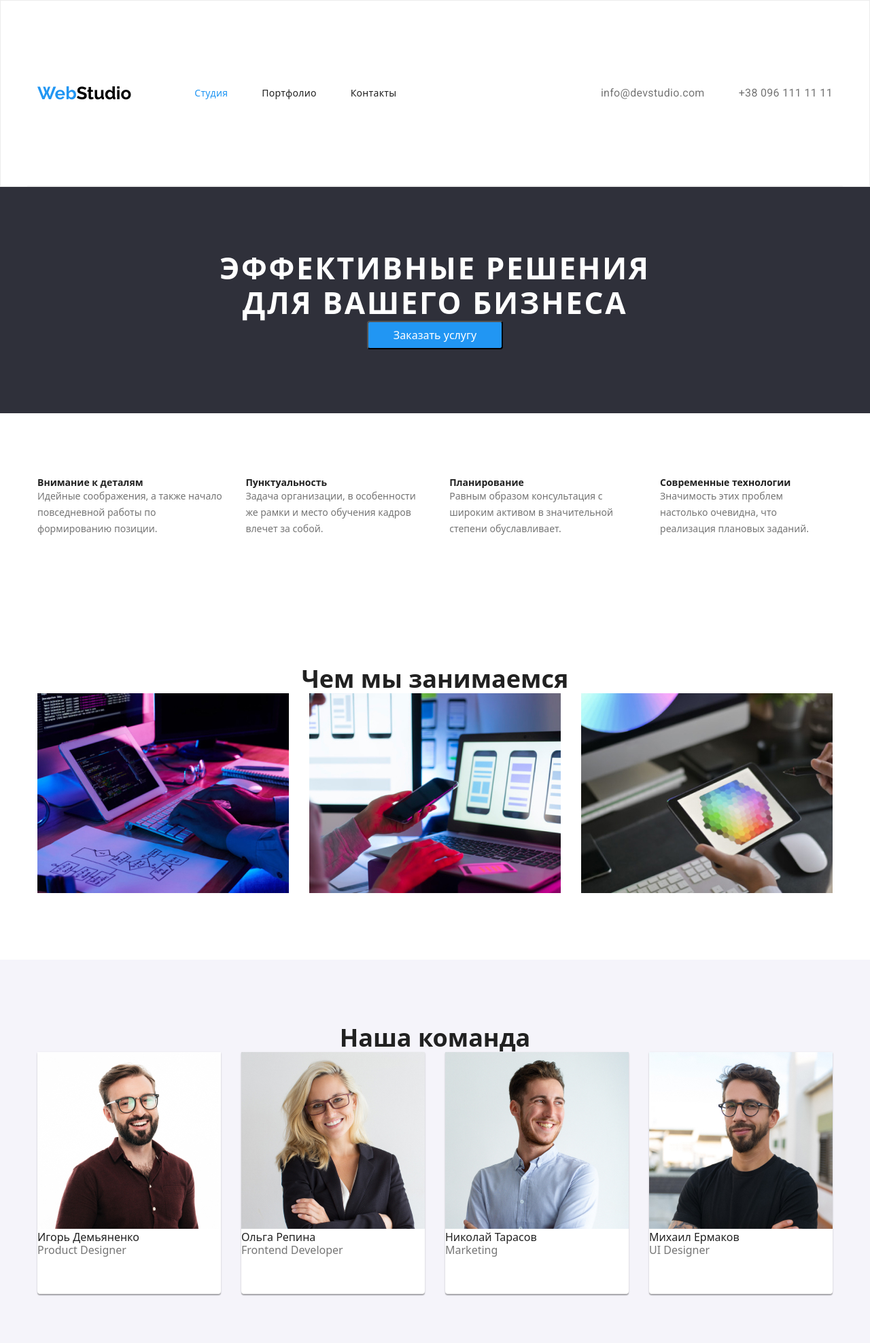
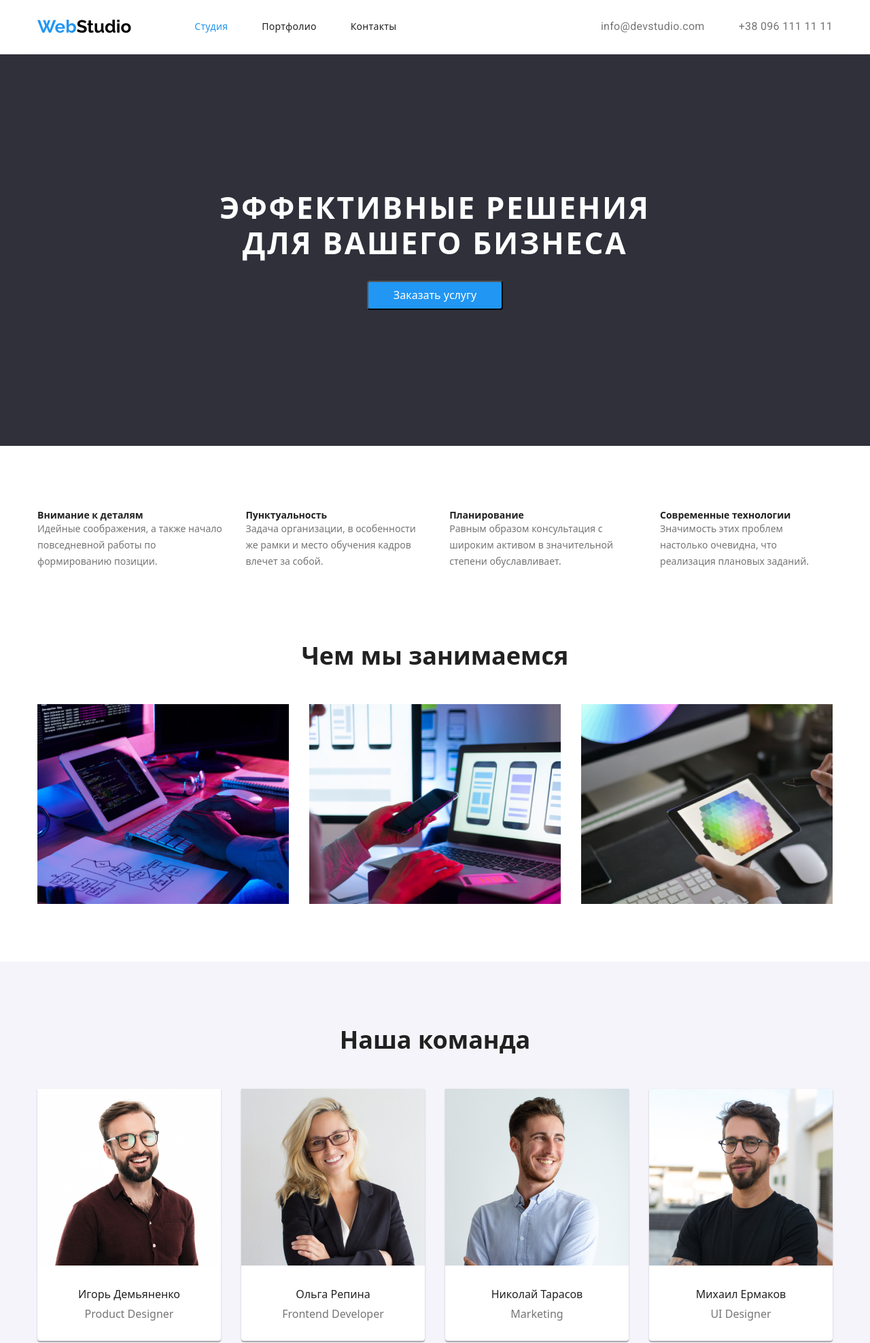
Before and after one commit to mkhomenko2212/goit-markup-hw-03, a plain HTML site: page index.html in a window 1280 px wide. Shown: the top 1976 px of the page at 68% size. Drawn offline with nearby package versions, Linux system fonts and the light colour scheme.

Commit message:
исправление ошибок

```diff
--- a/css/styles.css
+++ b/css/styles.css
@@ -27,6 +27,8 @@
 .section {
   padding-top: 94px;
   padding-bottom: 94px;
+  margin-top: 0;
+  margin-bottom: 0;
 }
 .container {
   margin-left: auto;
@@ -51,7 +53,7 @@ ul {
 }
 
 header {
-  border: 1px solid #ececec;
+  border-bottom: 1px solid #ececec;
 }
 /* Logo */
 .main-nav .logo {
@@ -93,8 +95,12 @@ header {
   letter-spacing: 0.02em;
 }
 
-.site-nav .item,
-.adress .item {
+.main-nav .link {
+  padding-top: 32px;
+  padding-bottom: 32px;
+}
+
+.main-nav .link-adress {
   padding-top: 32px;
   padding-bottom: 32px;
 }
@@ -159,10 +165,14 @@ header {
   letter-spacing: 0.06em;
   text-align: center;
   text-transform: uppercase;
+
+  margin-bottom: 30px;
 }
 .hero {
   background-color: var(--footer-color);
   text-align: center;
+  padding-top: 200px;
+  padding-bottom: 200px;
 }
 
 /* Button */
@@ -186,6 +196,13 @@ header {
 
 /* Преимущества */
 
+.advantage {
+  padding-top: 0;
+  padding-bottom: 0;
+  margin-top: 94px;
+  margin-bottom: 106px;
+}
+
 .advantage-list .tittle {
   color: var(--tittle-color);
   font-weight: 700;
@@ -203,11 +220,17 @@ header {
   display: flex;
 }
 
-.advantage .item + .item {
+.advantage-list .item + .item {
   margin-left: 30px;
 }
 
 /* Чем мы занимаемся */
+
+.products {
+  padding-top: 0;
+  padding-bottom: 0;
+  margin-bottom: 82px;
+}
 
 .products-tittle {
   color: var(--tittle-color);
@@ -215,6 +238,8 @@ header {
   font-size: 36px;
   line-height: 1.17;
   text-align: center;
+
+  padding-bottom: 50px;
 }
 .products .list {
   display: flex;
@@ -241,6 +266,8 @@ header {
   font-size: 36px;
   line-height: 1.17;
   text-align: center;
+
+  padding-bottom: 50px;
 }
 
 .member-name {
@@ -248,6 +275,9 @@ header {
   font-weight: 500;
   font-size: 16px;
   line-height: 1.17;
+
+  text-align: center;
+  padding-top: 30px;
 }
 .position {
   color: var(--primary-text-color);
@@ -255,7 +285,9 @@ header {
   line-height: 1.17;
 
   margin-top: 0px;
-  margin-bottom: 30px;
+  /* margin-bottom: 30px; */
+  padding-top: 10px;
+  text-align: center;
 }
 
 .team-member .item {
@@ -266,6 +298,8 @@ header {
   border-radius: 0px 0px 4px 4px;
   box-shadow: 0px 1px 3px rgba(0, 0, 0, 0.12), 0px 1px 1px rgba(0, 0, 0, 0.14),
     0px 2px 1px rgba(0, 0, 0, 0.2);
+
+  padding-bottom: 30px;
 }
 
 /* Подвал */
@@ -291,7 +325,7 @@ header {
   color: var(--primary-white-color);
 }
 
-.page-footer .container {
+.page-footer {
   padding-top: 60px;
   padding-bottom: 60px;
 }
@@ -318,7 +352,7 @@ header {
   list-style: none;
   margin-top: 0;
   margin-bottom: 0;
-  padding: 0;
+  padding-bottom: 50px;
 
   display: flex;
   justify-content: center;
@@ -339,10 +373,12 @@ header {
   padding: 6px 22px;
   min-width: 73px;
   text-align: center;
+  border: 1px solid transparent;
 }
 .btn-filter .button:hover,
 button:focus {
   color: var(--primary-white-color);
+  background-color: var(--accent-color);
 }
 .btn-filter .button.active {
   background-color: var(--accent-color);
@@ -368,7 +404,9 @@ button:focus {
   padding-bottom: 24px;
   border-bottom: 1px solid #eeeeee;
   box-sizing: border-box;
-  background-color: hotpink;
+
+  margin-right: 30px;
+  margin-bottom: 30px;
 }
 
 .project-list:nth-child(3n) {
@@ -384,10 +422,16 @@ button:focus {
   font-size: 18px;
   line-height: 2;
   letter-spacing: 0.06em;
+
+  padding-top: 20px;
+  padding-left: 24px;
+  padding-bottom: 4px;
 }
 
 .filter-name {
   color: var(--primary-text-color);
   font-size: 16px;
   line-height: 1.88;
+
+  padding-left: 24px;
 }
--- a/index.html
+++ b/index.html
@@ -25,7 +25,7 @@
                     <li class="item"> <a href="" class="link">Контакты</a></li>
                 </ul>
             </nav>
-            <ul class=" section adress list">
+            <ul class="adress list">
                 <li class="item"><a href="mailto:info@devstudio.com" class="link-adress">info@devstudio.com </a></li>
                 <li class="item"><a href="tel:+380961111111" class="link-adress"> +38 096 111 11 11 </a></li>
             </ul>
```
Also changed, not shown: portfolio.html (+9 -4 lines).
